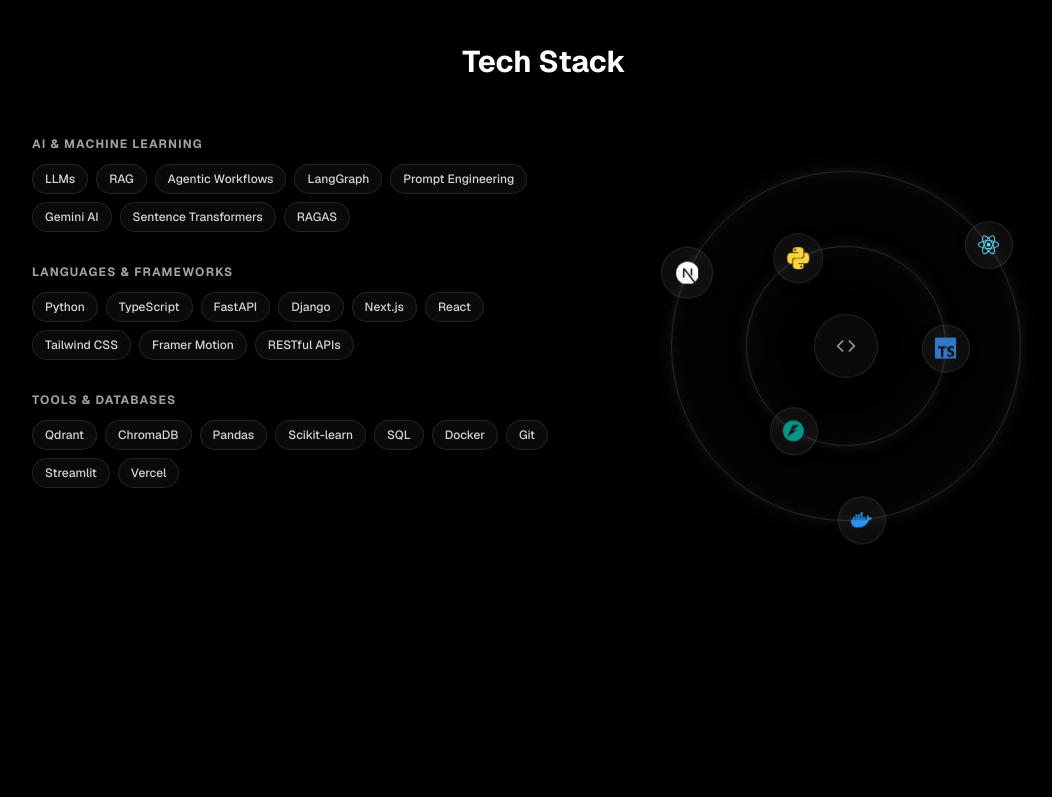
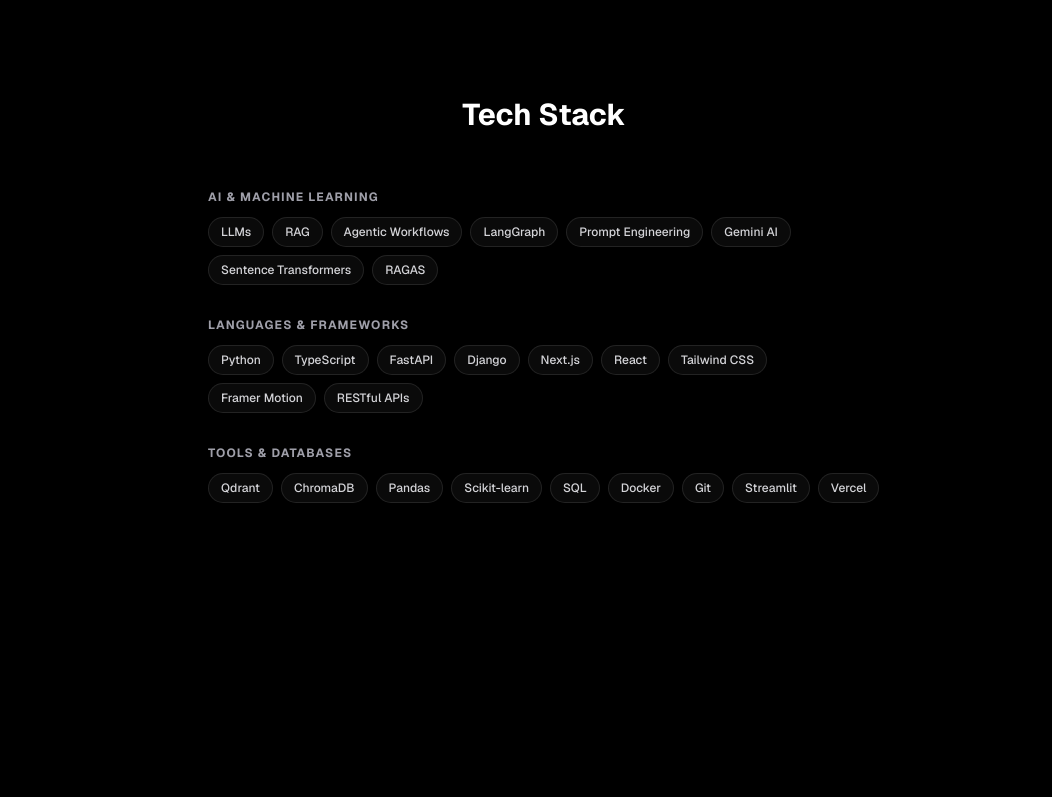
Before and after one commit to aswin-panengal/aswin-portfolio, a Next.js app in the folder web/: page / in a window 1280 px wide. Shown: the part 900-1697 px from the top of the page, without its empty margins (96-1148 px from the left). Built offline with nearby package versions, Linux system fonts and the light colour scheme.

Commit message:
refactor: remove unused react-icons dependency and optimize SkillsSection layout

```diff
--- a/web/package.json
+++ b/web/package.json
@@ -21,7 +21,6 @@
     "postcss": "^8.5.9",
     "react": "latest",
     "react-dom": "latest",
-    "react-icons": "^5.6.0",
     "react-markdown": "^10.1.0",
     "tailwind-merge": "^3.6.0",
     "tailwindcss": "^4.2.2"
--- a/web/src/app/globals.css
+++ b/web/src/app/globals.css
@@ -66,13 +66,6 @@
   100% { background-position: 200% 50%; }
 }
 
-/* Required by OrbitRing inline style in orbiting-skills.tsx.
-   Tailwind only emits this keyframe when animate-pulse is used; since it isn't, we define it here. */
-@keyframes pulse {
-  0%, 100% { opacity: 1; }
-  50% { opacity: 0.5; }
-}
-
 /* touch-none (touch-action:none) is needed for the MagneticText hit area on desktop.
    On coarse-pointer (touch) devices it would block scroll through that zone — reset it. */
 @media (pointer: coarse) {
--- a/web/src/components/ProjectsSection.tsx
+++ b/web/src/components/ProjectsSection.tsx
@@ -170,7 +170,9 @@
             viewport={{ once: true }}
             className="grid grid-cols-1 md:grid-cols-2 gap-6"
           >
-            {PROJECTS.map((project) => (
+            {PROJECTS.map((project, i) => {
+              const isLastOdd = i === PROJECTS.length - 1 && PROJECTS.length % 2 !== 0;
+              return (
               <motion.div
                 key={project.id}
                 variants={cardVariants}
@@ -192,7 +194,7 @@
                 role="button"
                 tabIndex={0}
                 aria-label={`View details for ${project.title}`}
-                className="relative group cursor-pointer"
+                className={`relative group cursor-pointer ${isLastOdd ? "md:col-span-2 md:justify-self-center md:w-[calc(50%-0.75rem)]" : ""}`}
               >
                 {/* blur-sm gradient sibling rather than box-shadow — box-shadow clips to
                     border-radius on some GPU compositing paths; the absolute sibling doesn't. */}
@@ -241,7 +243,8 @@
                   </div>
                 </div>
               </motion.div>
-            ))}
+              );
+            })}
           </motion.div>
         </div>
       </section>
--- a/web/src/components/SkillsSection.tsx
+++ b/web/src/components/SkillsSection.tsx
@@ -2,9 +2,6 @@
 
 import { useMemo } from "react";
 import { motion, useReducedMotion } from "framer-motion";
-import dynamic from "next/dynamic";
-
-const OrbitingSkills = dynamic(() => import("@/components/ui/orbiting-skills"), { ssr: false });
 
 const SKILL_GROUPS = [
   {
@@ -84,9 +81,7 @@
         <h2 className="text-3xl font-bold text-white">Tech Stack</h2>
       </motion.div>
 
-      <div className="w-full max-w-5xl flex flex-col lg:flex-row items-center lg:items-start gap-12 lg:gap-16">
-
-        <div className="order-2 lg:order-1 flex-1 w-full space-y-8">
+      <div className="w-full max-w-2xl space-y-8">
         {SKILL_GROUPS.map((group, gi) => (
           <motion.div
             key={group.label}
@@ -121,21 +116,6 @@
           </motion.div>
         ))}
       </div>
-
-        {/* scale-75→100 shrinks orbit on small viewports — orbit radius overflows 300px container otherwise */}
-        <motion.div
-          variants={fade}
-          initial="hidden"
-          whileInView="show"
-          viewport={{ once: true }}
-          className="order-1 lg:order-2 shrink-0 flex flex-col items-center overflow-hidden w-full lg:w-auto"
-        >
-          <div className="scale-75 sm:scale-90 md:scale-100 origin-center">
-            <OrbitingSkills />
-          </div>
-        </motion.div>
-
-      </div>
     </section>
   );
 }
--- a/web/src/components/ui/orbiting-skills.tsx
+++ /dev/null
@@ -1,168 +0,0 @@
-"use client";
-
-import React, { useEffect, useRef, memo, useMemo } from "react";
-import {
-  SiPython,
-  SiTypescript,
-  SiFastapi,
-  SiNextdotjs,
-  SiReact,
-  SiDocker,
-} from "react-icons/si";
-import type { IconType } from "react-icons";
-
-interface SkillConfig {
-  id: string;
-  orbitRadius: number;
-  size: number;
-  speed: number;
-  phaseShift: number;
-  label: string;
-  Icon: IconType;
-  iconColor: string;
-}
-
-export const skillsConfig: SkillConfig[] = [
-  { id: "python",     orbitRadius: 100, size: 50, speed:  0.7,  phaseShift: 0,                    label: "Python",     Icon: SiPython,     iconColor: "#FFD43B" },
-  { id: "typescript", orbitRadius: 100, size: 48, speed:  0.7,  phaseShift: (2 * Math.PI) / 3,   label: "TypeScript", Icon: SiTypescript, iconColor: "#3178C6" },
-  { id: "fastapi",    orbitRadius: 100, size: 48, speed:  0.7,  phaseShift: (4 * Math.PI) / 3,   label: "FastAPI",    Icon: SiFastapi,    iconColor: "#009688" },
-  { id: "nextjs",     orbitRadius: 175, size: 52, speed: -0.45, phaseShift: 0,                    label: "Next.js",    Icon: SiNextdotjs,  iconColor: "#FFFFFF" },
-  { id: "react",      orbitRadius: 175, size: 48, speed: -0.45, phaseShift: (2 * Math.PI) / 3,   label: "React",      Icon: SiReact,      iconColor: "#61DAFB" },
-  { id: "docker",     orbitRadius: 175, size: 48, speed: -0.45, phaseShift: (4 * Math.PI) / 3,   label: "Docker",     Icon: SiDocker,     iconColor: "#2496ED" },
-];
-
-const OrbitRing = memo(({ radius }: { radius: number }) => (
-  <div
-    className="absolute top-1/2 left-1/2 -translate-x-1/2 -translate-y-1/2 rounded-full pointer-events-none"
-    style={{ width: radius * 2, height: radius * 2 }}
-  >
-    <div
-      className="absolute inset-0 rounded-full"
-      style={{
-        background: "radial-gradient(circle, transparent 30%, rgba(255,255,255,0.03) 70%, rgba(255,255,255,0.07) 100%)",
-        boxShadow: "0 0 30px rgba(255,255,255,0.08), inset 0 0 30px rgba(255,255,255,0.03)",
-        animation: "pulse 4s ease-in-out infinite",
-      }}
-    />
-    <div
-      className="absolute inset-0 rounded-full"
-      style={{
-        border: "1px solid rgba(255,255,255,0.14)",
-        boxShadow: "0 0 12px rgba(255,255,255,0.06), inset 0 0 12px rgba(255,255,255,0.03)",
-      }}
-    />
-  </div>
-));
-OrbitRing.displayName = "OrbitRing";
-
-// Positions written directly to DOM via refs — zero React re-renders per frame.
-export default function OrbitingSkills() {
-  const nodeRefs = useRef<(HTMLDivElement | null)[]>([]);
-  const timeRef  = useRef(0);
-  const lastRef  = useRef(0);
-  const pausedRef = useRef(false);
-  const frameRef  = useRef<number | undefined>(undefined);
-  const reducedMotion = useMemo(
-    () => typeof window !== "undefined" && window.matchMedia("(prefers-reduced-motion: reduce)").matches,
-    []
-  );
-
-  useEffect(() => {
-    if (reducedMotion) {
-      skillsConfig.forEach((cfg, i) => {
-        const el = nodeRefs.current[i];
-        if (!el) return;
-        const x = Math.cos(cfg.phaseShift) * cfg.orbitRadius;
-        const y = Math.sin(cfg.phaseShift) * cfg.orbitRadius;
-        el.style.transform = `translate(calc(${x}px - 50%), calc(${y}px - 50%))`;
-      });
-      return;
-    }
-
-    lastRef.current = performance.now();
-
-    const loop = (now: number) => {
-      if (!pausedRef.current) {
-        timeRef.current += (now - lastRef.current) / 1000;
-
-        skillsConfig.forEach((cfg, i) => {
-          const el = nodeRefs.current[i];
-          if (!el) return;
-          const angle = timeRef.current * cfg.speed + cfg.phaseShift;
-          const x = Math.cos(angle) * cfg.orbitRadius;
-          const y = Math.sin(angle) * cfg.orbitRadius;
-          el.style.transform = `translate(calc(${x}px - 50%), calc(${y}px - 50%))`;
-        });
-      }
-      lastRef.current = now;
-      frameRef.current = requestAnimationFrame(loop);
-    };
-
-    frameRef.current = requestAnimationFrame(loop);
-    return () => { if (frameRef.current) cancelAnimationFrame(frameRef.current); };
-  }, [reducedMotion]);
-
-  return (
-    <div
-      className="relative w-[300px] h-[300px] md:w-[420px] md:h-[420px] flex items-center justify-center shrink-0"
-      onMouseEnter={() => { pausedRef.current = true; }}
-      onMouseLeave={() => { pausedRef.current = false; }}
-    >
-      <OrbitRing radius={100} />
-      <OrbitRing radius={175} />
-
-      {/* Center node */}
-      <div className="relative z-10 w-14 h-14 md:w-16 md:h-16 rounded-full flex items-center justify-center border border-white/10 bg-white/4 shadow-xl">
-        <svg
-          xmlns="http://www.w3.org/2000/svg"
-          width="20"
-          height="20"
-          viewBox="0 0 24 24"
-          fill="none"
-          stroke="rgba(255,255,255,0.6)"
-          strokeWidth="2"
-          strokeLinecap="round"
-          strokeLinejoin="round"
-        >
-          <polyline points="16 18 22 12 16 6" />
-          <polyline points="8 6 2 12 8 18" />
-        </svg>
-      </div>
-
-      {/* Positions driven by DOM refs. Hover scale uses inline style mutation, not React state. */}
-      {skillsConfig.map((cfg, i) => (
-        <div
-          key={cfg.id}
-          ref={el => { nodeRefs.current[i] = el; }}
-          className="group absolute top-1/2 left-1/2"
-          style={{ width: cfg.size, height: cfg.size, zIndex: 10, willChange: "transform" }}
-        >
-          <div
-            className="relative w-full h-full rounded-full flex items-center justify-center cursor-pointer border border-white/10 bg-white/5"
-            style={{
-              transition: "transform 0.3s cubic-bezier(0.34,1.56,0.64,1), box-shadow 0.3s",
-              boxShadow: "0 2px 10px rgba(0,0,0,0.35)",
-            }}
-            onMouseEnter={e => {
-              const el = e.currentTarget as HTMLDivElement;
-              el.style.transform = "scale(1.22)";
-              el.style.boxShadow = "0 8px 28px rgba(0,0,0,0.5)";
-            }}
-            onMouseLeave={e => {
-              const el = e.currentTarget as HTMLDivElement;
-              el.style.transform = "";
-              el.style.boxShadow = "";
-            }}
-          >
-            <cfg.Icon style={{ color: cfg.iconColor, width: cfg.size * 0.44, height: cfg.size * 0.44 }} />
-
-            {/* CSS-only tooltip — no state, no re-render on hover */}
-            <div className="absolute -bottom-8 left-1/2 -translate-x-1/2 px-2.5 py-1 bg-zinc-900 border border-white/10 rounded-md text-[10px] text-zinc-300 whitespace-nowrap pointer-events-none z-30 opacity-0 group-hover:opacity-100 transition-opacity duration-200">
-              {cfg.label}
-            </div>
-          </div>
-        </div>
-      ))}
-    </div>
-  );
-}
```
Also changed, not shown: 1 other file (tests, documents, lock files or other folders). Lines whose indentation alone changed are shown as unchanged.
